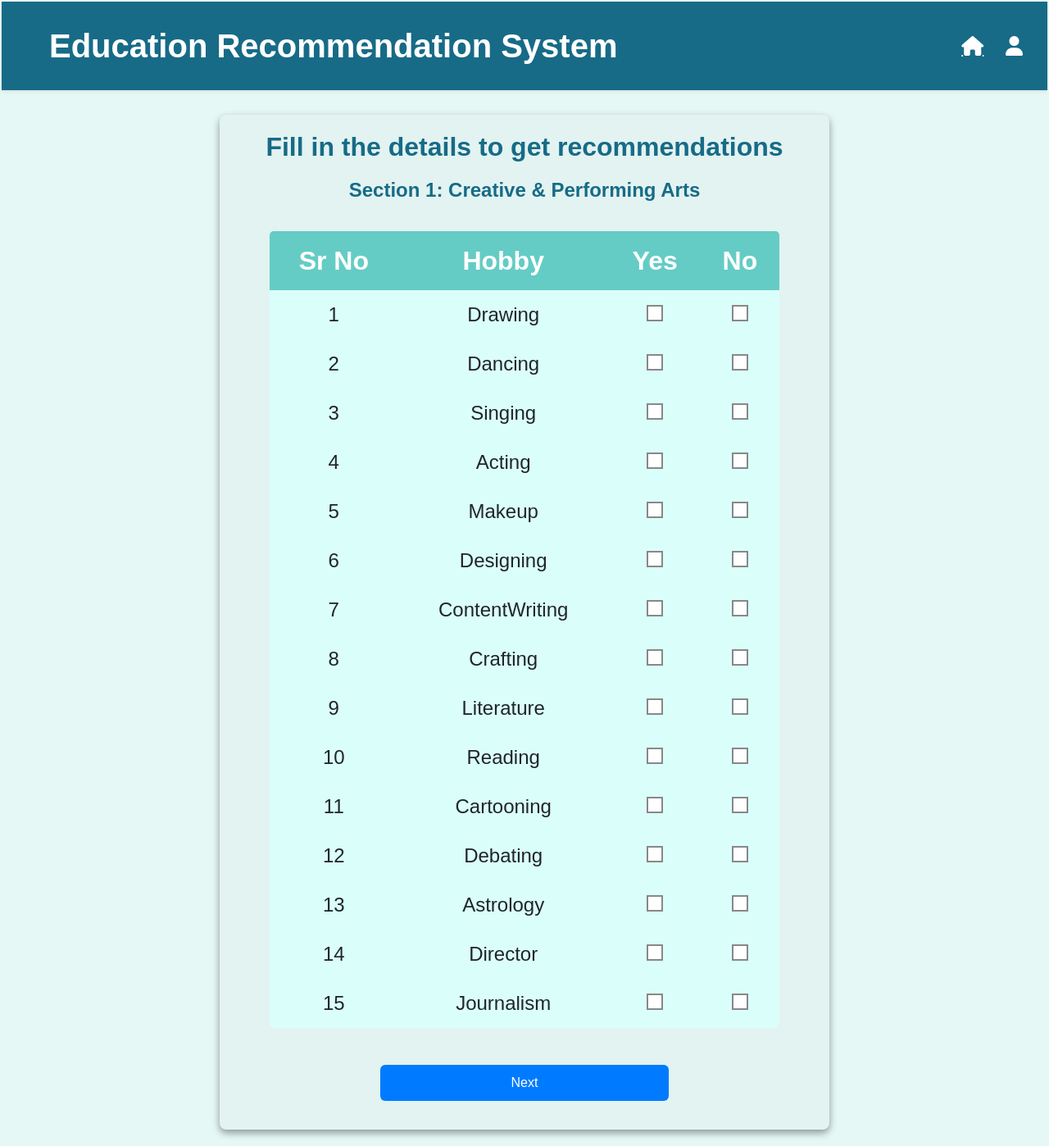
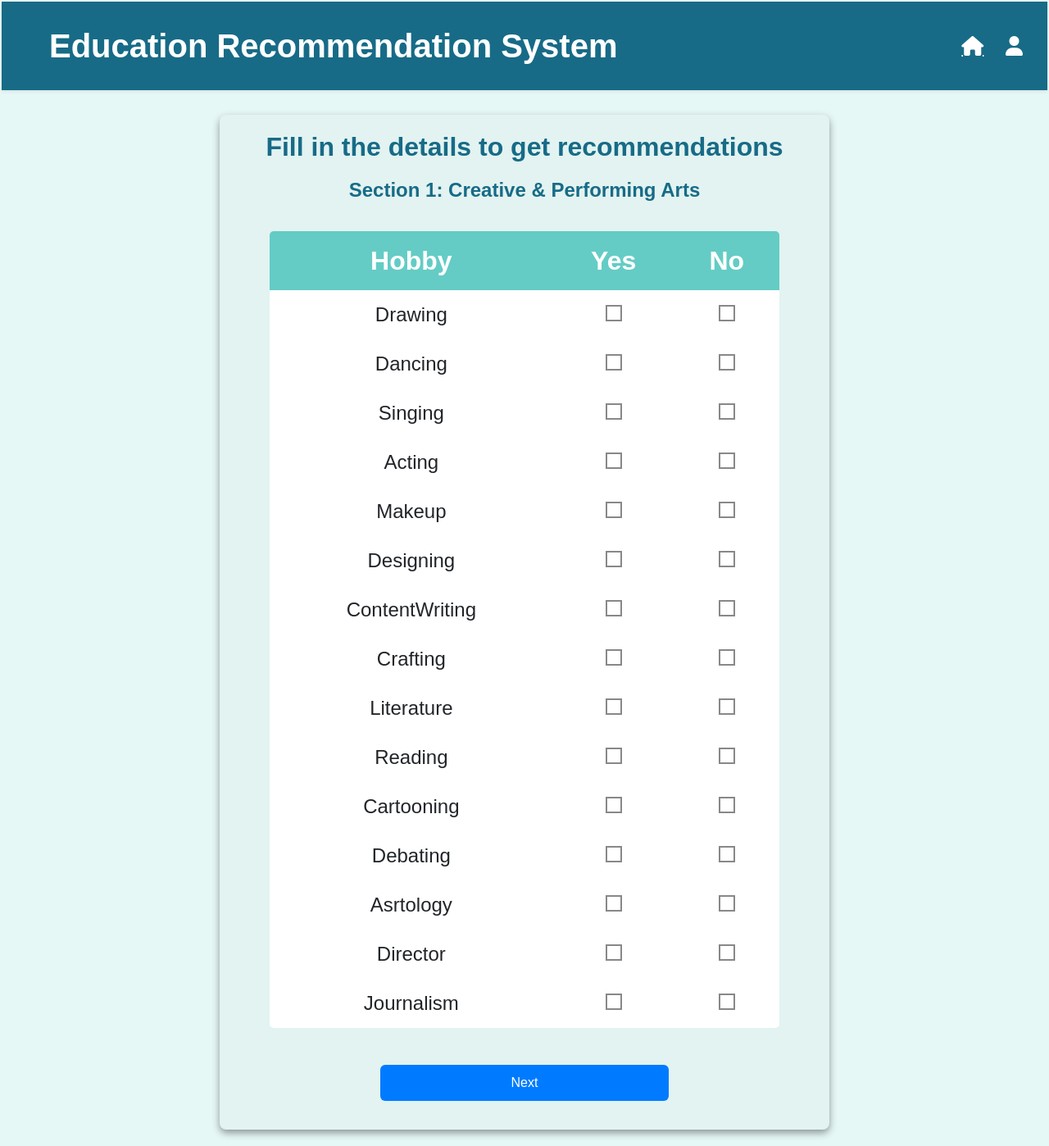
Before and after one commit to ZealVira/Education_Pathfinder, a Flask app: page /recommend in a window 1280 px wide. Shown: the whole page at 82% size. Run offline with Flask 3, Linux system fonts and the light colour scheme; parts of the project's set-up code (start-up, migrations or seed data) failed here and were passed over.

Commit message:
changes in dataset

```diff
--- a/app.py
+++ b/app.py
@@ -81,7 +81,7 @@ def Recommendations(Drawing, Dancing, Singing, Sports, VideoGame, Acting, Travel
                     Photography, Teaching, Exercise, Coding, ElectricityComponents, MechanicParts,
                     ComputerParts, Researching, Architecture, HistoricCollection, Botany, Zoology, Physics, Accounting,
                     Economics, Sociology, Geography, Psycology, History, Science, BussinessEducation, Chemistry, Mathematics,
-                    Biology, Makeup, Designing, ContentWriting, Crafting, Literature, Reading, Cartooning, Debating, Astrology,
+                    Biology, Makeup, Designing, ContentWriting, Crafting, Literature, Reading, Cartooning, Debating, Asrtology,
                     Hindi, French, English, Urdu, OtherLanguage, SolvingPuzzles, Gymnastics, Yoga, Engeeniering, Doctor,
                     Pharmisist, Cycling, Knitting, Director, Journalism, Bussiness, ListeningMusic):
 
@@ -91,7 +91,7 @@ def Recommendations(Drawing, Dancing, Singing, Sports, VideoGame, Acting, Travel
                                ComputerParts, Researching, Architecture, HistoricCollection, Botany, Zoology,
                                Physics, Accounting, Economics, Sociology, Geography, Psycology, History, Science,
                                BussinessEducation, Chemistry, Mathematics, Biology, Makeup, Designing, ContentWriting,
-                               Crafting, Literature, Reading, Cartooning, Debating, Astrology, Hindi, French, English,
+                               Crafting, Literature, Reading, Cartooning, Debating, Asrtology, Hindi, French, English,
                                Urdu, OtherLanguage, SolvingPuzzles, Gymnastics, Yoga, Engeeniering, Doctor, Pharmisist,
                                Cycling, Knitting, Director, Journalism, Bussiness, ListeningMusic]])
 
@@ -112,6 +112,7 @@ def Recommendations(Drawing, Dancing, Singing, Sports, VideoGame, Acting, Travel
 
 @app.route("/")
 def home():
+    session.clear()
     return render_template('home.html')
 
 app.secret_key = 'Zeal1234'
@@ -120,17 +121,21 @@ app.secret_key = 'Zeal1234'
 def recommend():
     # return render_template('recommend.html')
     # return render_template('group1.html')
+
     return render_template('g1.html')
 
 
 @app.route('/group1', methods=['GET', 'POST'])
 def group1():
     if request.method == 'POST':
+        # print(request.form)
+        # print(session)
         for field in ['Drawing', 'Dancing', 'Singing', 'Acting', 'Makeup', 'Designing', 'ContentWriting', 'Crafting',
                       'Literature', 'Reading', 'Cartooning', 'Debating', 'Asrtology', 'Director', 'Journalism']:
-            session[field] = int(request.form.get(field, 0))
+            session[field] = int(request.form.get(field.lower(), 0))
+        print(session)
         return redirect(url_for('group2'))
-    return render_template('group1.html')
+    return render_template('g1.html')
 
 
 
@@ -139,7 +144,7 @@ def group2():
     if request.method == 'POST':
         for field in ['Teaching', 'Researching', 'HistoricCollection', 'Physics', 'Chemistry', 'Biology', 'Mathematics',
                       'Geography', 'History', 'Sociology', 'Psycology', 'Accounting', 'Economics', 'Science', 'BussinessEducation',
-                      'English', 'Hindi', 'French', 'Urdu', 'OtherLanguage']:
+                      'English', 'Hindi', 'French', 'Urdu', 'Architecture', 'Botany', 'Zoology', 'OtherLanguage']:
             session[field] = int(request.form.get(field, 0))
         return redirect(url_for('group3'))
     return render_template('group2.html')
@@ -162,6 +167,7 @@ def group4():
         for field in ['Sports', 'VideoGame', 'Travelling', 'Gardening', 'Animals', 'Photography', 'Exercise', 'SolvingPuzzles',
                       'Gymnastics', 'Yoga', 'Cycling', 'Knitting', 'ListeningMusic']:
             session[field] = int(request.form.get(field, 0))
+        print(session)
 
         # Call Recommendations with all session data
         final_recommendations = Recommendations(**{key: session.get(key, 0) for key in session})
--- a/templates/g1.html
+++ b/templates/g1.html
@@ -37,7 +37,7 @@
         }
 
         .feedback-form td {
-            background-color: #DAFFFB;;
+            background-color: white;;
         }
 
         /* Square radio buttons */
@@ -180,7 +180,7 @@
             <div class="row">
                 {% for field in [
                     'Drawing', 'Dancing', 'Singing', 'Acting', 'Makeup', 'Designing', 'ContentWriting', 'Crafting',
-                    'Literature', 'Reading', 'Cartooning', 'Debating', 'Astrology', 'Director', 'Journalism'
+                    'Literature', 'Reading', 'Cartooning', 'Debating', 'Asrtology', 'Director', 'Journalism'
                 ] %}
                 <!-- <div class="col-md-6 mb-3">
                     <div class="form-group">
@@ -212,7 +212,7 @@
                 <table>
                     <thead>
                         <tr>
-                            <th>Sr No</th>
+                            <!-- <th>Sr No</th> -->
                             <th>Hobby</th>
                             <th>Yes</th>
                             <th>No</th>
@@ -221,13 +221,13 @@
                     <tbody>
                         {% for field in [
                             'Drawing', 'Dancing', 'Singing', 'Acting', 'Makeup', 'Designing', 'ContentWriting', 'Crafting',
-                            'Literature', 'Reading', 'Cartooning', 'Debating', 'Astrology', 'Director', 'Journalism'
+                            'Literature', 'Reading', 'Cartooning', 'Debating', 'Asrtology', 'Director', 'Journalism'
                         ] %}
                         <tr>
-                            <td>{{ loop.index }}</td>
+                            <!-- <td>{{ loop.index }}</td> -->
                             <td>{{ field }}</td>
-                            <td><input type="radio" name="{{ field | lower }}" value="yes"></td>
-                            <td><input type="radio" name="{{ field | lower }}" value="no"></td>
+                            <td><input type="radio" name="{{ field | lower }}" value="1"></td>
+                            <td><input type="radio" name="{{ field | lower }}" value="0"></td>
                         </tr>
                         {% endfor %}
                     </tbody>
```
Also changed, not shown: 6 other files.
